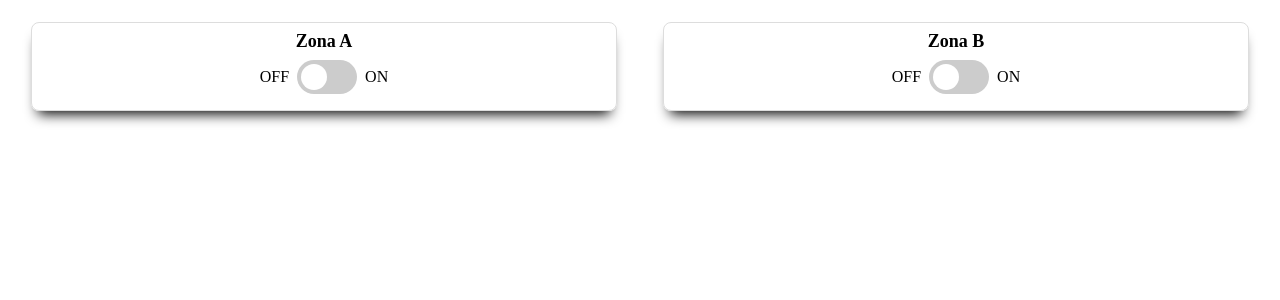
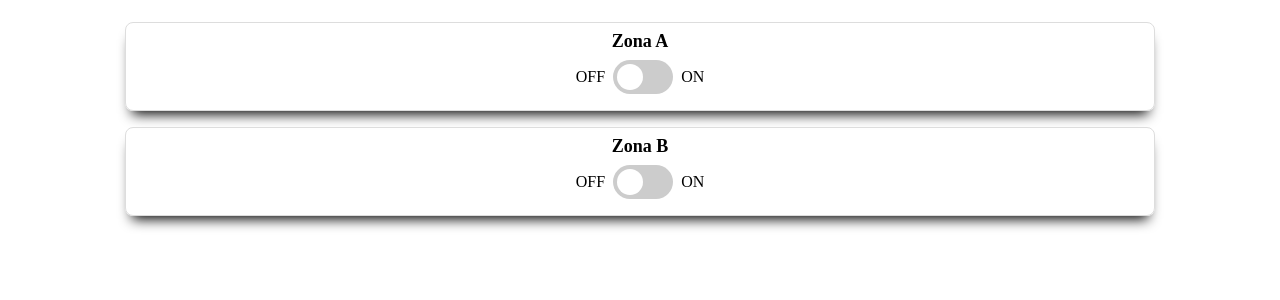
Before and after one commit to luca1388/water, a Flask app: page / in a window 1280 px wide. Shown: the part 58-358 px from the top of the page. Run offline with Flask 2, Linux system fonts and the light colour scheme.

Commit message:
fix style

```diff
--- a/static/style.css
+++ b/static/style.css
@@ -4,6 +4,7 @@ h1.title {
 
 .container {
     display: flex;
+    flex-direction: column;
     justify-content: space-around;
     align-items: center;
 }
@@ -13,7 +14,7 @@ h1.title {
     flex-direction: column;
     justify-content: center;
     align-items: center;
-    width: 45%;
+    width: 80%;
     margin: 0 0 16px;
     padding: 8px;
     border: 1px solid #ddd;
```
